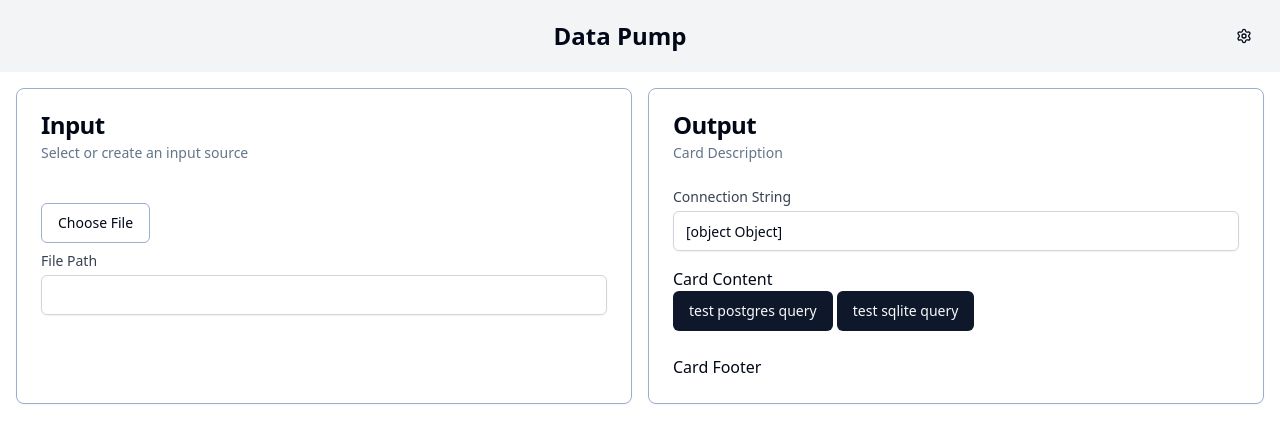
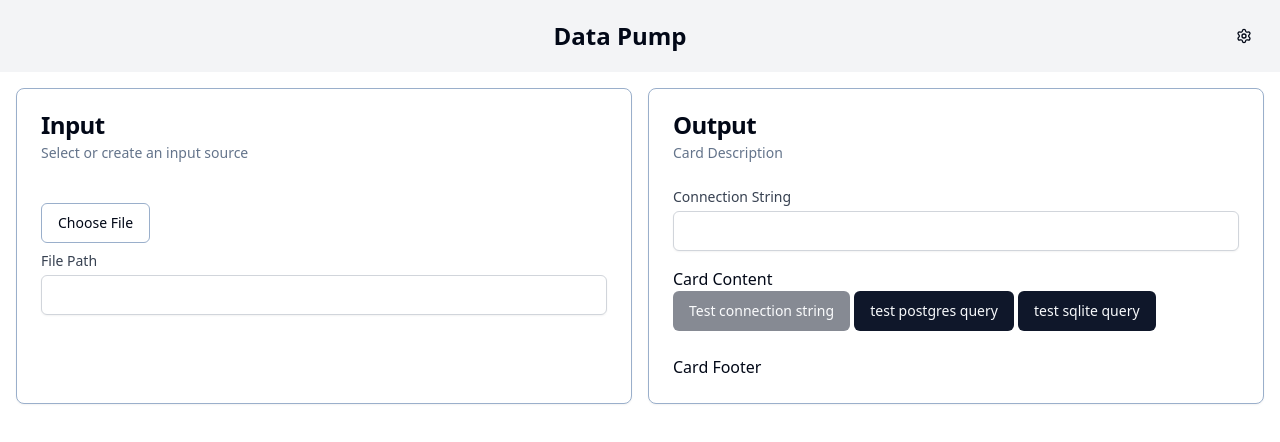
Before and after one commit to burggraf/datapump, a SvelteKit app: page / in a window 1280 px wide. Shown: the top 442 px of the page. Built offline with nearby package versions, Linux system fonts and the light colour scheme.

Commit message:
test connection string

```diff
--- a/src/routes/+page.svelte
+++ b/src/routes/+page.svelte
@@ -17,9 +17,10 @@
 	let editingSourceIndex = $state(-1);
 	let sourceType = $state<"File" | "Remote Database">("File");
 	let sourcePath = $state("");
-	let sourceConnection = $state({});
+	let sourceConnection = $state("");
 	let sourceTitle = $state("");
 	let sourceDescription = $state("");
+	let isConnectionStringEmpty = $derived(sourceConnection === "");
 	$effect.pre(() => {
 		const storedSourcePath = localStorage.getItem("sourcePath");
 		if (storedSourcePath) {
@@ -91,59 +92,14 @@
 	function handleCredentialsChange(newCredentials: any) {
 		sourceConnection = newCredentials;
 	}
-
-	function addSource() {
-		if (editingSourceIndex > -1) {
-			sources = sources.map((source, index) => {
-				if (index === editingSourceIndex) {
-					return {
-						title: sourceTitle,
-						description: sourceDescription,
-						type: sourceType,
-						path: sourcePath,
-						connection: sourceConnection,
-						selected: source.selected
-					};
-				}
-				return source;
-			});
-			editingSourceIndex = -1;
+	async function testConnectionString(connectionString: string) {
+		const { data, error } = await executePostgresQuery(connectionString, "SELECT 1");
+		if (error) {
+			toast.error(JSON.stringify(error));
+			return;
 		} else {
-			let newSource: Source = {
-				title: sourceTitle,
-				description: sourceDescription,
-				type: sourceType,
-				path: sourcePath,
-				connection: sourceConnection,
-				selected: sources.length === 0 ? true : false
-			};
-			sources = [...sources, newSource];
-			if (sources.length === 1) {
-				selectedSource = newSource;
-			}
+			toast.success("Connection successful");
 		}
-		console.log("addSource called");
-		dialogOpen = false;
-		sourceTitle = "";
-		sourceDescription = "";
-		sourcePath = "";
-		sourceConnection = {};
-	}
-
-	function editSource(source: Source) {
-		console.log("editSource called", source);
-		editingSourceIndex = sources.indexOf(source);
-		sourceType = source.type;
-		sourcePath = source.path;
-		sourceConnection = source.connection;
-		sourceTitle = source.title;
-		sourceDescription = source.description;
-		dialogOpen = true;
-	}
-
-	function selectSource(source: Source) {
-		sources = sources.map((s) => ({ ...s, selected: s === source ? true : false }));
-		selectedSource = source;
 	}
 </script>
 
@@ -247,6 +203,12 @@
 				/>
 			</div>
 			<p>Card Content</p>
+			<Button
+				disabled={isConnectionStringEmpty}
+				onclick={() => {
+					testConnectionString(sourceConnection);
+				}}>Test connection string</Button
+			>
 			<Button onclick={testPostgres}>test postgres query</Button>
 			<Button
 				onclick={async () => {
```
